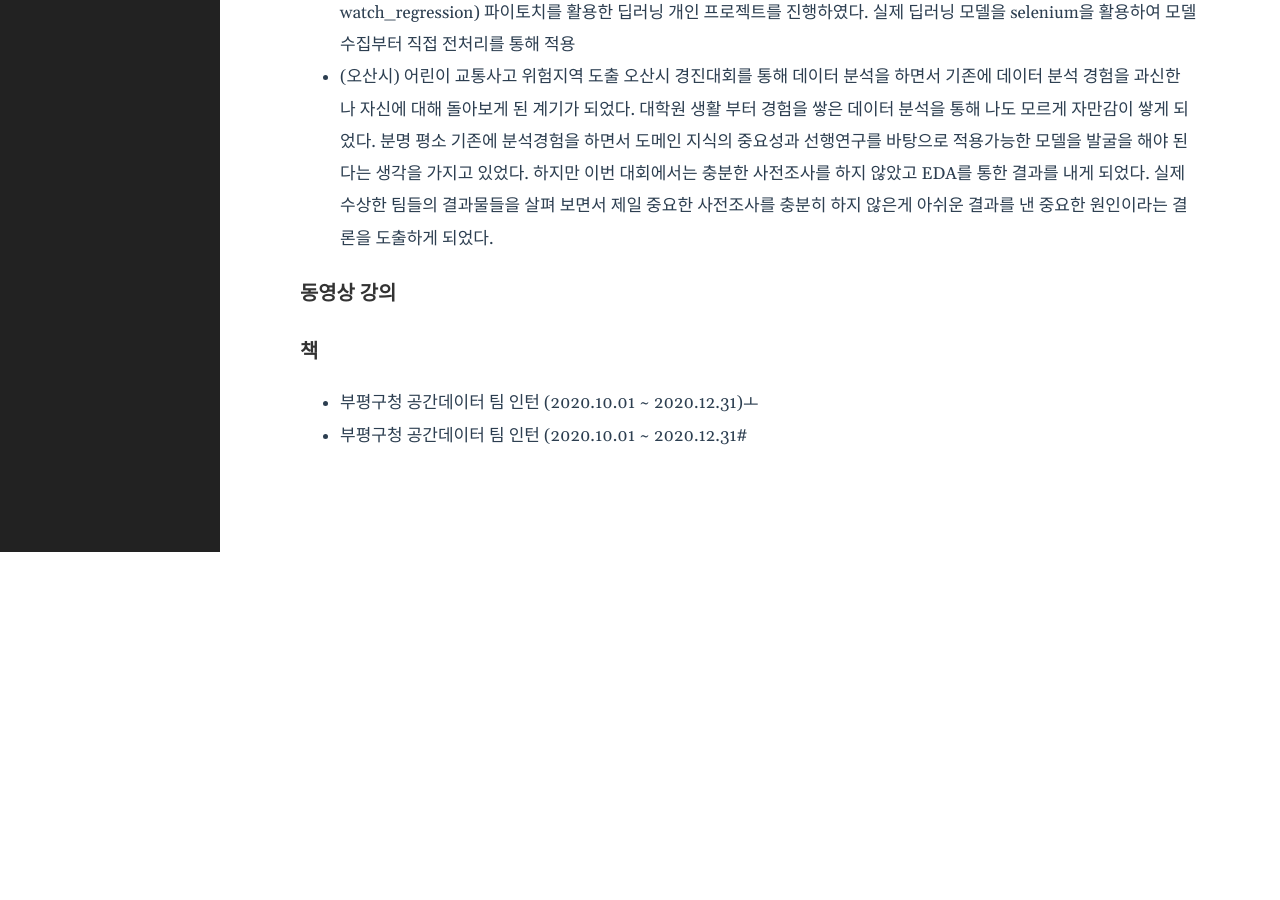
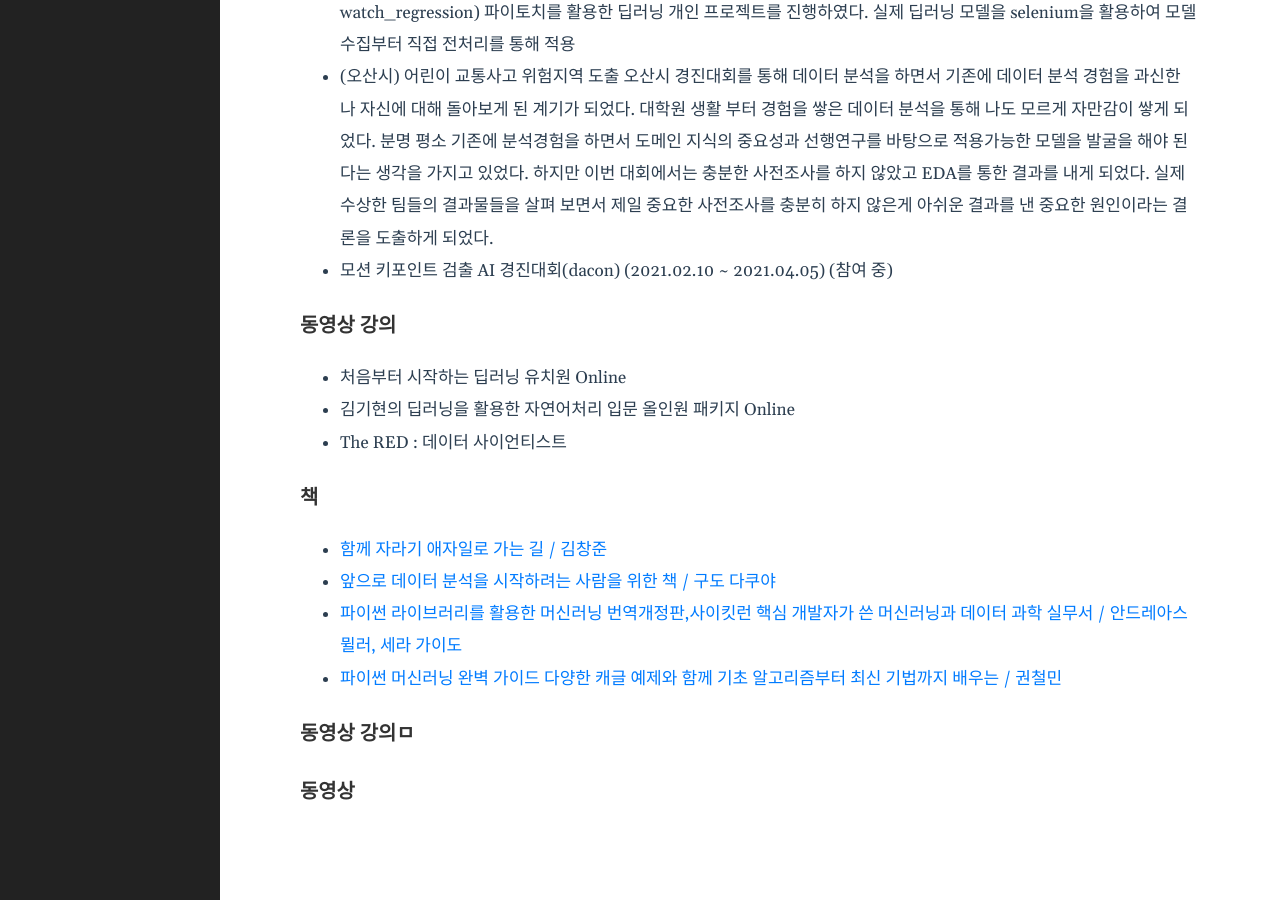
Before and after one commit to DominKim/Dominkim.github.io, a Jekyll site: the page built from _posts/2021-02-27-그동안의 회고.markdown, in a window 1280 px wide and 900 px high, scrolled down 1202 px. Built offline with Jekyll 4.4.1, drawn with Linux system fonts in a browser that asks for light colours; before the commit the page ends 1754 px from its top, so only the background shows below that.

Commit message:
Update 2021-02-27-그동안의 회고.markdown

```diff
--- a/_posts/2021-02-27-그동안의 회고.markdown
+++ b/_posts/2021-02-27-그동안의 회고.markdown
@@ -43,8 +43,18 @@ category: Diary
 - (오산시) 어린이 교통사고 위험지역 도출
   오산시 경진대회를 통해 데이터 분석을 하면서 기존에 데이터 분석 경험을 과신한 나 자신에 대해 돌아보게 된 계기가 되었다. 대학원 생활 부터 경험을 쌓은 데이터 분석을 통해 나도 모르게 자만감이 쌓게 되었다. 분명 평소 기존에 분석경험을 하면서 도메인 지식의 중요성과 선행연구를 바탕으로 적용가능한 모델을 발굴을 해야 된다는 생각을 가지고 있었다. 하지만 이번 대회에서는 충분한 사전조사를 하지 않았고 EDA를 통한 결과를 내게 되었다. 실제 수상한 팀들의 결과물들을 살펴 보면서 제일 중요한 사전조사를 충분히 하지 않은게 아쉬운 결과를 낸 중요한 원인이라는 결론을 도출하게 되었다.
 
+- 모션 키포인트 검출 AI 경진대회(dacon) (2021.02.10 ~ 2021.04.05) (참여 중)
+
 ### 동영상 강의
+- 처음부터 시작하는 딥러닝 유치원 Online
+- 김기현의 딥러닝을 활용한 자연어처리 입문 올인원 패키지 Online
+- The RED : 데이터 사이언티스트
 
 ### 책
-- 부평구청 공간데이터 팀 인턴 (2020.10.01 ~ 2020.12.31)ㅗ
-- 부평구청 공간데이터 팀 인턴 (2020.10.01 ~ 2020.12.31#
+- [함께 자라기 애자일로 가는 길 / 김창준](https://book.naver.com/bookdb/book_detail.nhn?bid=14341885)
+- [앞으로 데이터 분석을 시작하려는 사람을 위한 책 / 구도 다쿠야](https://book.naver.com/bookdb/book_detail.nhn?bid=7601717)
+- [파이썬 라이브러리를 활용한 머신러닝 번역개정판,사이킷런 핵심 개발자가 쓴 머신러닝과 데이터 과학 실무서 / 안드레아스 뮐러, 세라 가이도](https://book.naver.com/bookdb/book_detail.nhn?bid=14645299)
+- [파이썬 머신러닝 완벽 가이드 다양한 캐글 예제와 함께 기초 알고리즘부터 최신 기법까지 배우는 / 권철민](https://book.naver.com/bookdb/book_detail.nhn?bid=16238302)
+
+### 동영상 강의ㅁ
+### 동영상 #
```
